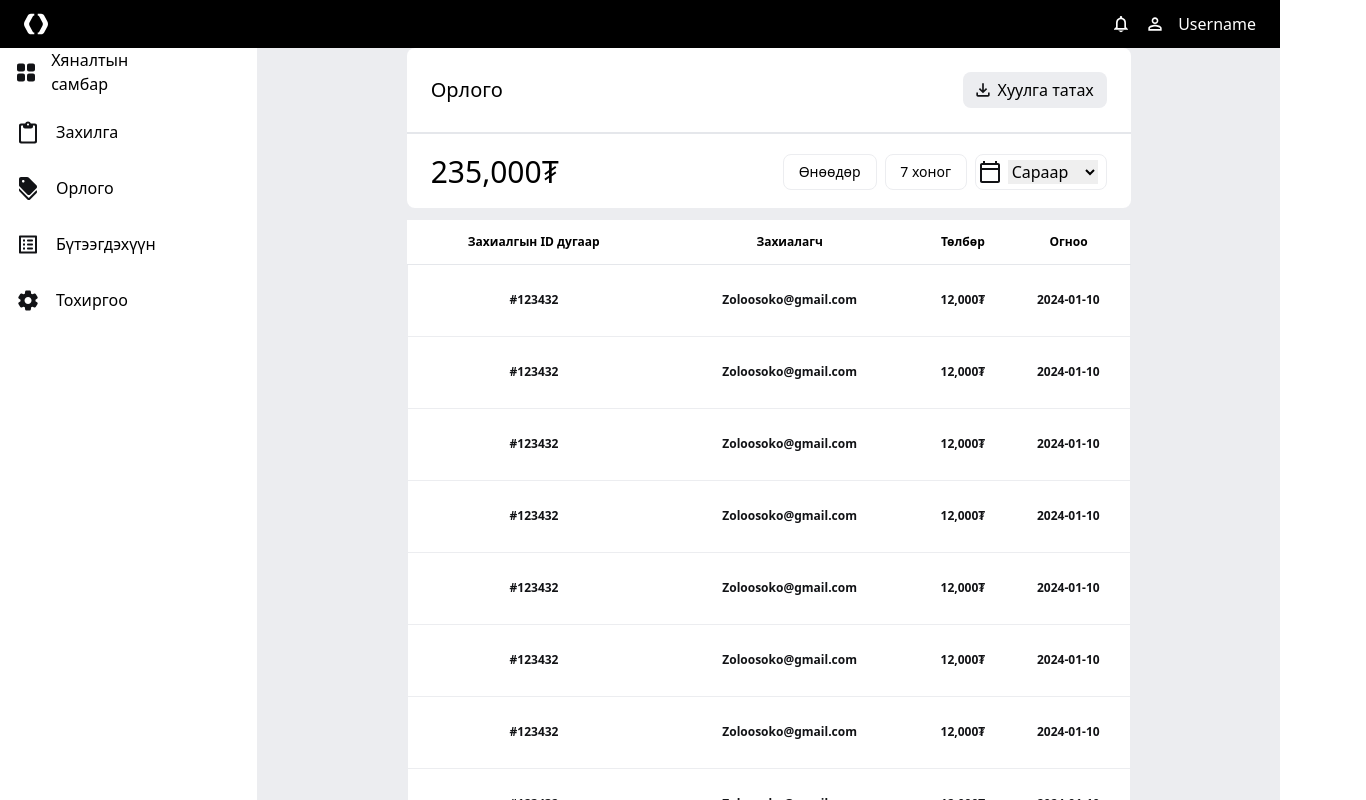
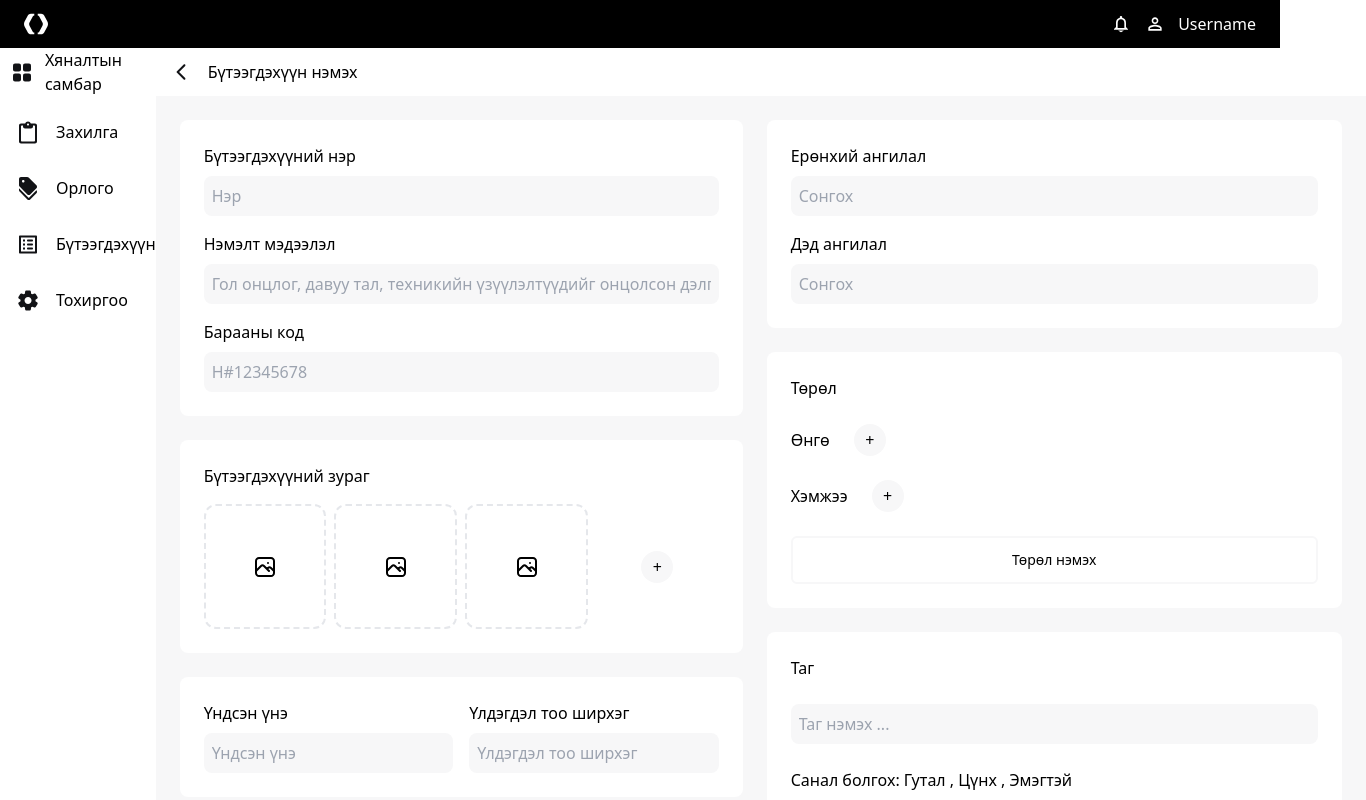
Before and after one commit to bolourima/BuyMe, a Next.js app in the folder admin-fe/: page / in a window 1280 px wide. Shown: the top 800 px of the page, 1366 px wide, since content can reach past the window. Built offline with nearby package versions, Linux system fonts and the light colour scheme.

Commit message:
income conflict change

```diff
--- a/admin-fe/src/pages/index.tsx
+++ b/admin-fe/src/pages/index.tsx
@@ -1,15 +1,11 @@
 import React from "react";
 import { AddProductBar } from "@/components/AddProductBar";
-import Income from "./income";
 
 export default function Home() {
   return (
     <>
       <div>
-        {/* <AddProductBar /> */}
-        {/* <AddProductBar />
-        <Product /> */}
-        <Income />
+        <AddProductBar />
       </div>
     </>
   );
```
